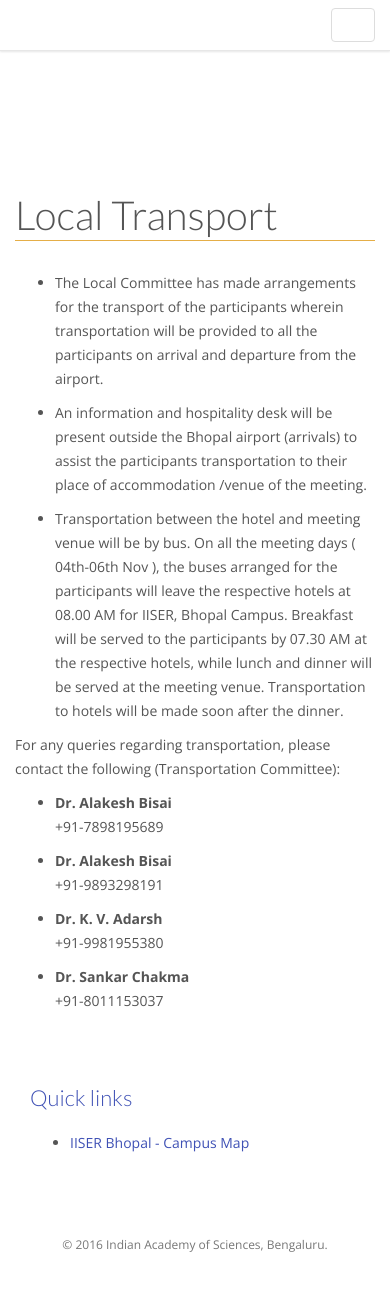
After one commit to SrirangaDigital/ias-conf, a PHP site: the page made by application/views/flat/5-Information/Transport.php in a window 390 px wide. The commit adds this page. Run offline with PHP 8.4, Linux system fonts and the light colour scheme; the template is opened without the code that fills it, so the values that code supplies are empty; some libraries are stand-ins or nearby versions.

Commit message:
transport added

```diff
--- a/application/views/flat/1-Home/index.php
+++ b/application/views/flat/1-Home/index.php
@@ -234,7 +234,7 @@
             <a href="http://web-japps.ias.ac.in:8080/Annualmeeting2016/annual/register/Register.jsp" class="info-icon" target="_blank"><i class="fa fa-file-text-o"></i><br />Registration</a>
             <a href="<?=BASE_URL?>Information/Venue" class="info-icon"><i class="fa fa-map-marker"></i><br />Venue</a>
             <a href="<?=BASE_URL?>Information/Accommodation" class="info-icon"><i class="fa fa-bed"></i><br />Accommodation</a>
-            <a href="" class="info-icon"><i class="fa fa-bus"></i><br />Transport</a><br />
+            <a href="<?=BASE_URL?>Information/Transport" class="info-icon"><i class="fa fa-bus"></i><br />Transport</a><br />
             <a href="" class="info-icon"><i class="fa fa-phone"></i><br />Contact</a>
             <a href="" class="info-icon"><i class="fa fa-download"></i><br />Downloads</a>
             <a href="" class="info-icon"><i class="fa fa-ellipsis-h"></i><br />Other information</a>
--- /dev/null
+++ b/application/views/flat/5-Information/Transport.php
@@ -0,0 +1,34 @@
+<div class="container">
+    <div class="row">
+        <!-- Column 1 -->
+        <div class="col-md-12 text-center">
+            <p>&nbsp;</p>
+        </div>
+    </div>
+</div>
+<div id="grid" class="container gap-above">
+    <div class="row">
+        <div class="col-md-9 main">
+            <h1>Local Transport</h1>
+            <ul class="general-list">
+                <li>The Local Committee has made arrangements for the transport of the participants wherein transportation will be provided to all the participants on arrival and departure from the airport.</li>
+                <li>An information and hospitality desk will be present outside the Bhopal airport (arrivals) to assist the participants transportation to their place of accommodation /venue of the meeting.</li>
+                <li>Transportation between the hotel and meeting venue will be by  bus.  On all the meeting days ( 04th-06th Nov ), the buses arranged for the participants will leave the respective hotels at 08.00 AM for IISER, Bhopal Campus. Breakfast will be served to the participants by 07.30 AM at the respective hotels, while lunch and dinner will be served at the meeting venue. Transportation to hotels will be made soon after the dinner.</li>
+            </ul>
+            <p>For any queries regarding transportation, please  contact the following (Transportation Committee):</p>
+
+            <ul class="general-list">
+                <li><strong>Dr. Alakesh Bisai</strong><br />+91-7898195689</li>
+                <li><strong>Dr. Alakesh Bisai</strong><br />+91-9893298191</li>
+                <li><strong>Dr. K. V. Adarsh</strong><br />+91-9981955380</li>
+                <li><strong>Dr. Sankar Chakma</strong><br />+91-8011153037</li>
+            </ul>
+        </div>
+        <div class="col-md-3 sidebar">
+            <h1>Quick links</h1>
+            <ul>
+                <li><a href="">IISER Bhopal - Campus Map</a></li>
+            </ul>
+        </div>
+    </div>
+</div>
```
